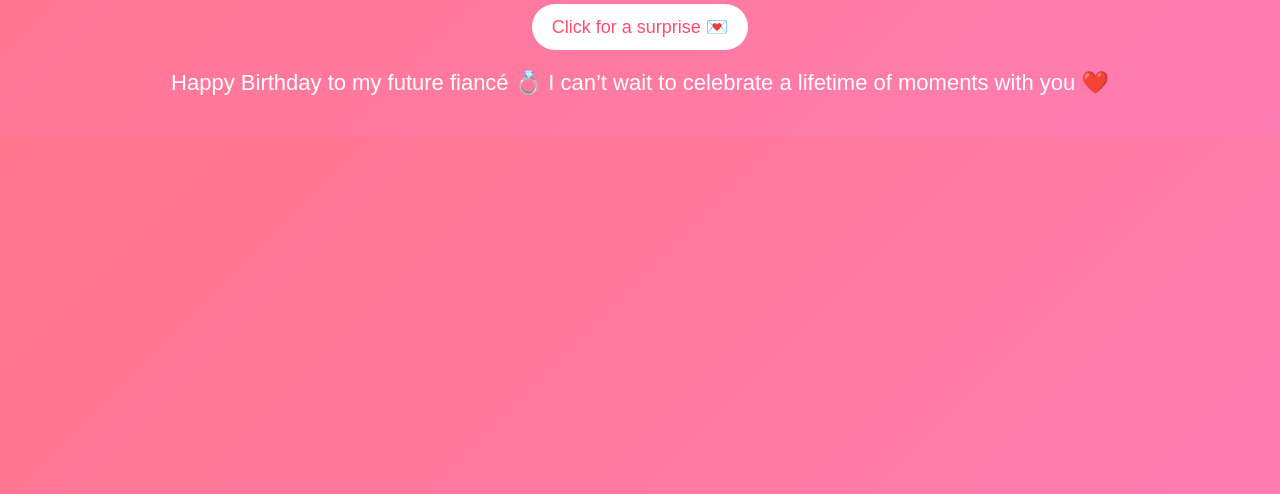
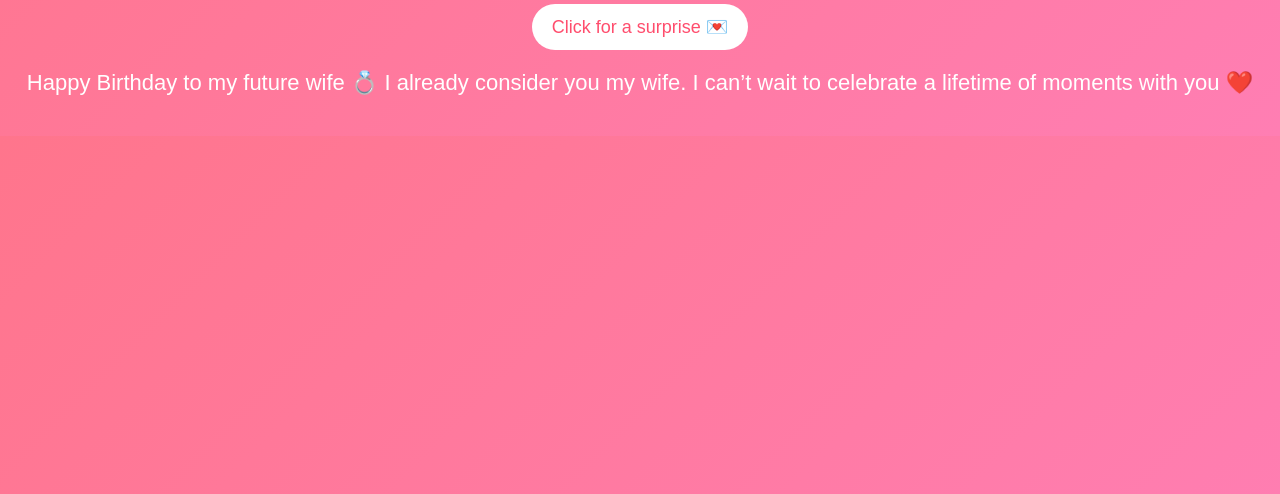
Before and after one commit to AmeyMahadik98/Daksha-birthday, a plain HTML site: page index.html in a window 1280 px wide. Both pictures are taken after a click on the button "Click for a surprise 💌". Shown: the part 306-800 px from the top of the page. Drawn offline with Linux system fonts and the light colour scheme.

Commit message:
Update index.html

```diff
--- a/index.html
+++ b/index.html
@@ -114,7 +114,8 @@
   <button onclick="showMessage()">Click for a surprise 💌</button>
 
   <div id="final">
-    Happy Birthday to my future fiancé 💍
+    Happy Birthday to my future wife 💍
+    I already consider you my wife.
     I can’t wait to celebrate a lifetime of moments with you ❤️
   </div>
 
```
